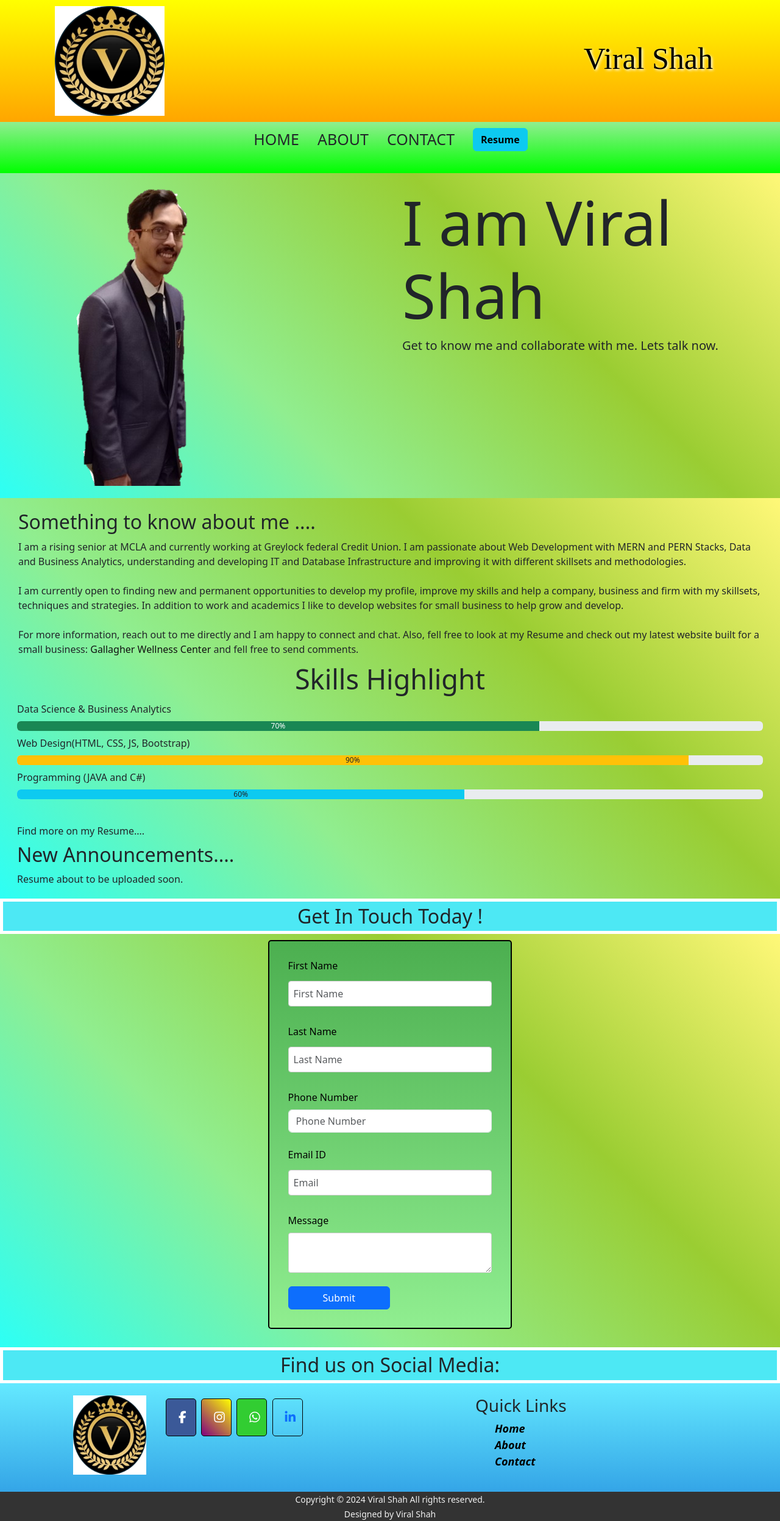
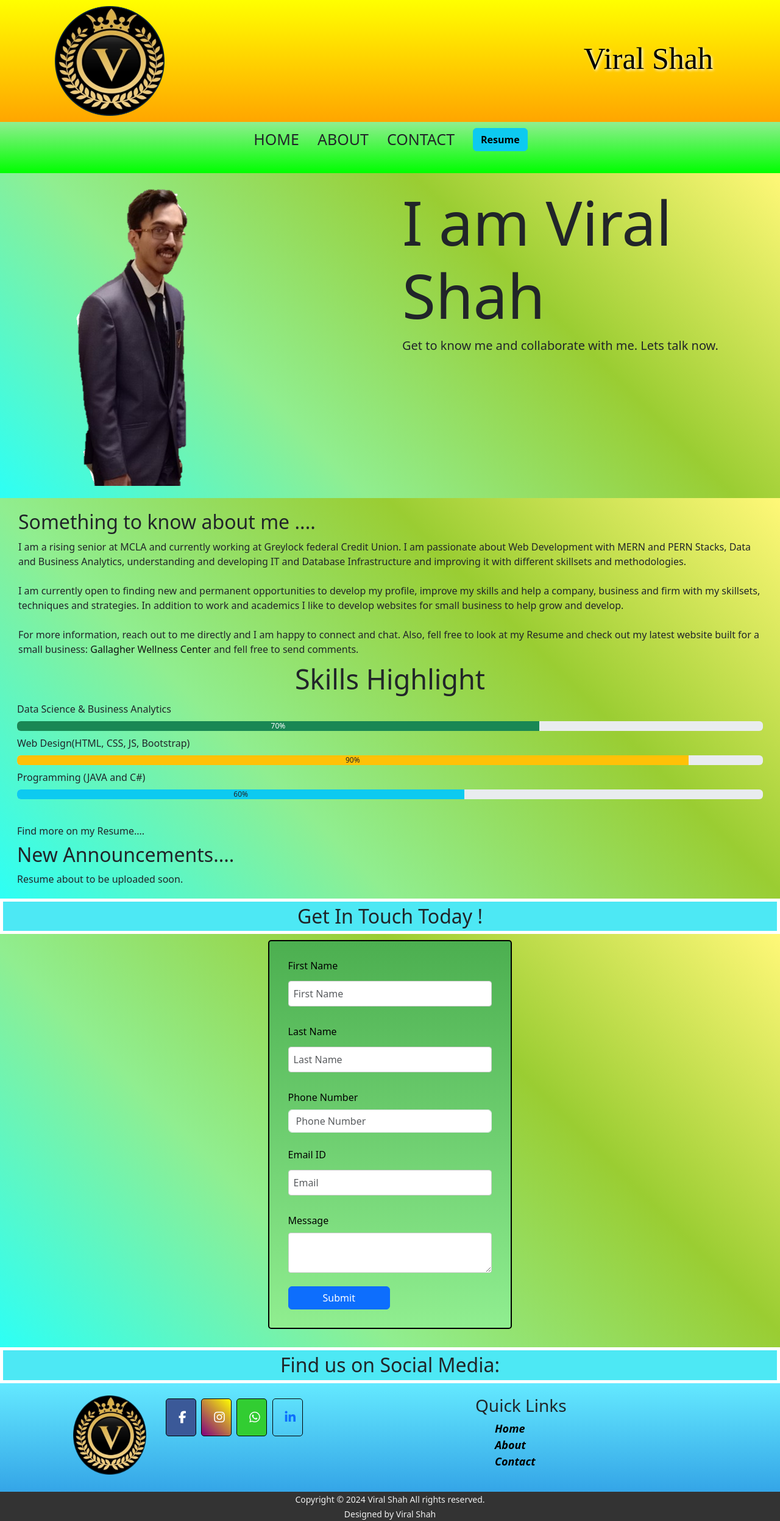
Before and after one commit to Viral9923/viralshah77, a plain HTML site: page index.html in a window 1280 px wide. Shown: the whole page at 61% size. Drawn offline with nearby package versions, Linux system fonts and the light colour scheme; some packages are replaced by stand-ins of ours; a script that the page names is missing.

Commit message:
Update index.html

```diff
--- a/index.html
+++ b/index.html
@@ -17,7 +17,7 @@
   <!-- Header -->
   <header class="main-header">
     <div class="logo">
-      <img src="/images/logovs.jpg" alt="Logo" />
+      <img src="./images/logo.png" alt="Logo" />
     </div>
     <h1 class="web-title">Viral Shah</h1>
   </header>
@@ -139,7 +139,7 @@
 
   <h2 class="head-2"> Find us on Social Media: </h2>
   <footer class="main-footer">
-    <img src="/images/logovs.jpg" class="footer-logo"  alt="Logo" />
+    <img src="./images/logo.png" class="footer-logo"  alt="Logo" />
     <div class="footer-column">
       <div class="social-media-icons">
         <a href="#" target="_blank" class="fa fa-facebook"></a>
```
